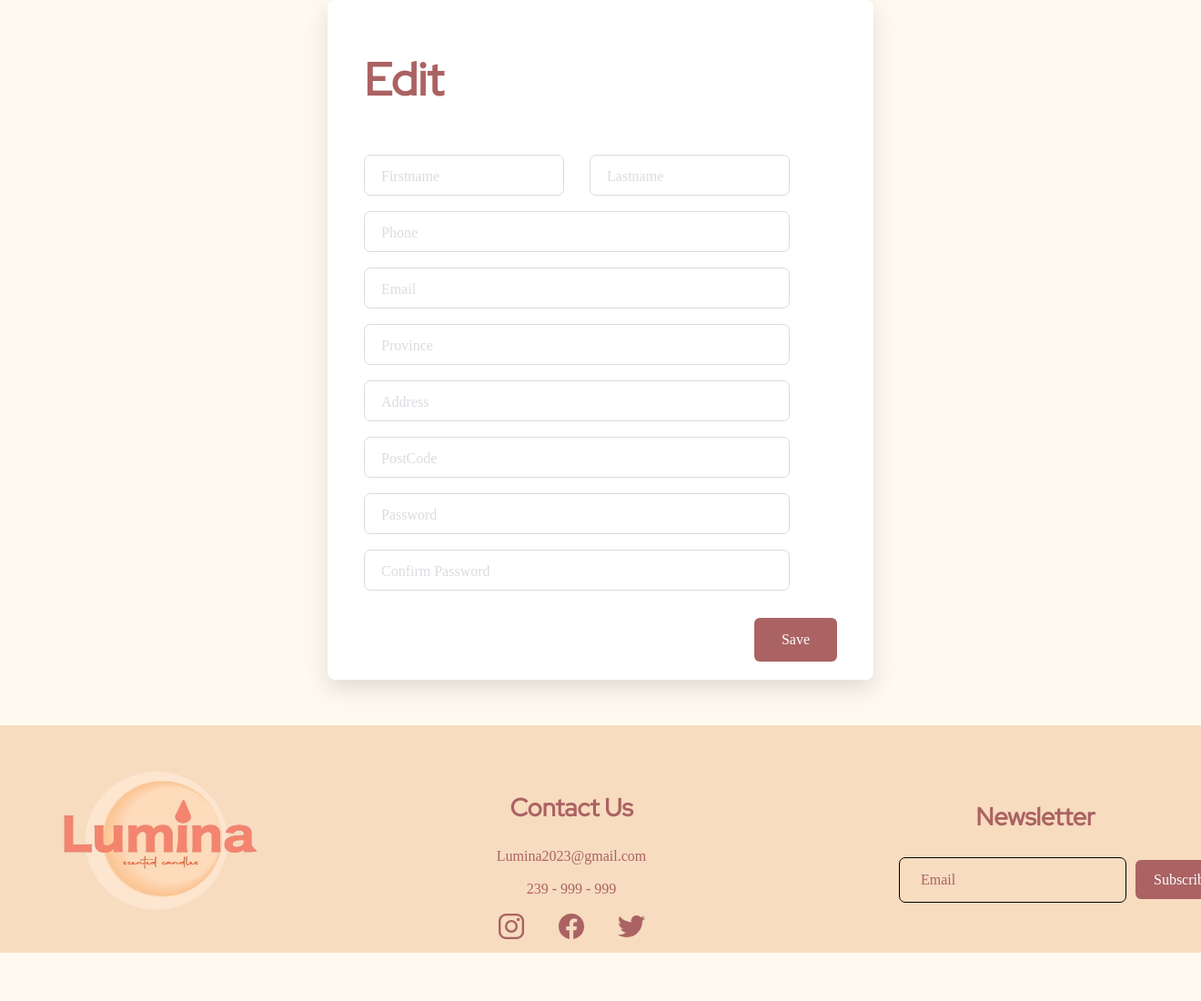
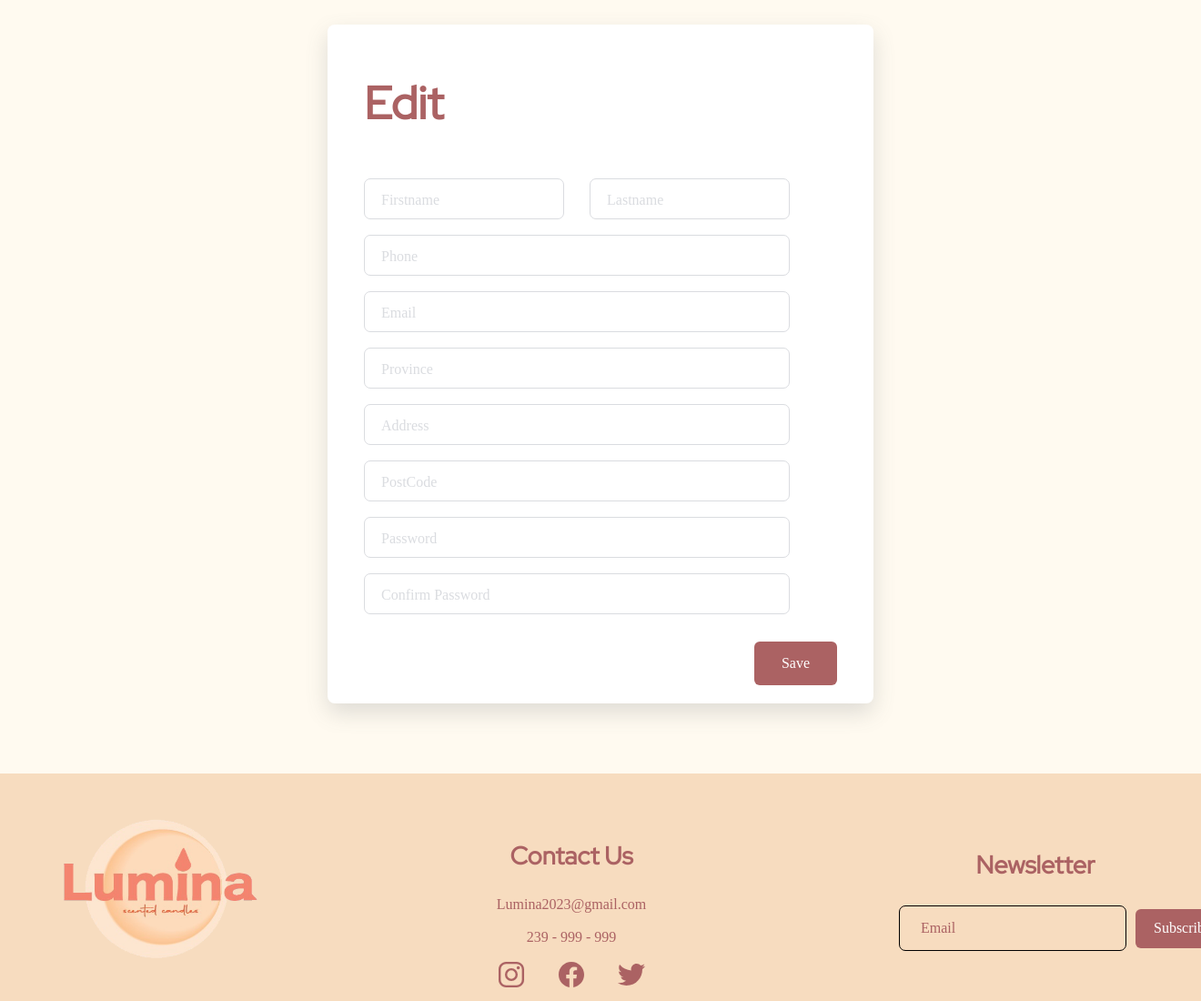
Before and after one commit to AlicePeng127775/lumina, a PHP site: page /edit.php in a window 1320 px wide; the page is wider, and only the part inside the window is pictured. Shown: the part 136-1236 px from the top of that part at 91% size. Before the commit the page ends 1183 px from the top of that part, so only its background shows below. Run offline with PHP 8.4, Linux system fonts and the light colour scheme; data that the repository does not hold is empty; some web fonts are replaced.

Commit message:
Update signup.css

```diff
--- a/css/signup.css
+++ b/css/signup.css
@@ -3,7 +3,7 @@
   border: 1px solid red;
 } */
 
-.signupFrm {
+.signupFrm ,.edtFrm{
   display: flex;
   justify-content: center;
   align-items: center;
```
